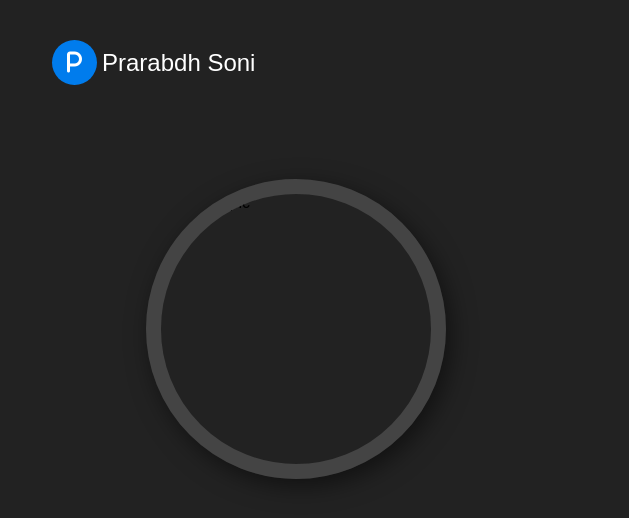
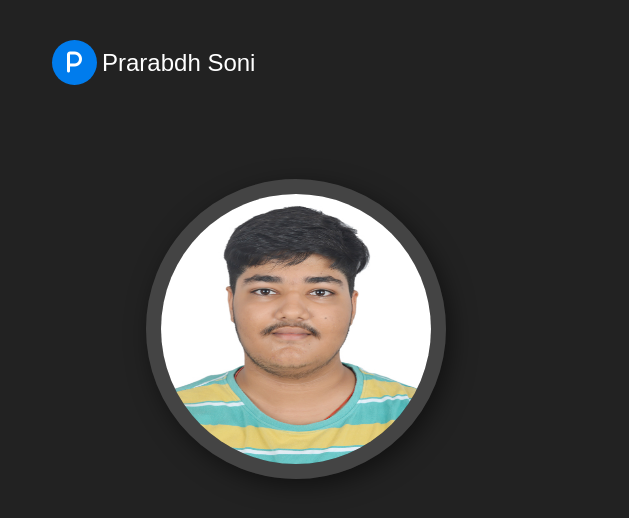
Before and after one commit to PrarabdhSoni/v2, a plain HTML site: page index.html in a window 1280 px wide. Shown: the full height of the page, 0-629 px from the left. Drawn offline with nearby package versions, Linux system fonts and the light colour scheme; the site is published under a folder, as on GitHub Pages, so addresses that start at the root find nothing.

Commit message:
Update index.html

```diff
--- a/index.html
+++ b/index.html
@@ -33,7 +33,7 @@
                 </header>
                 <div class="container">
                     <div class="hero-pic">
-                        <img src="/Prarabdh_soni.jpg" alt="progile pic">
+                        <img src="Prarabdh_soni.jpg" alt="progile pic">
                     </div>
                     <div class="hero-text">
                         <h5>Hi I'm <span class="input">Frontend Developer</span></h5>
```
